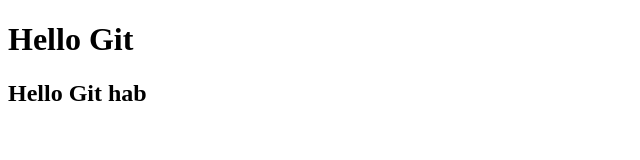
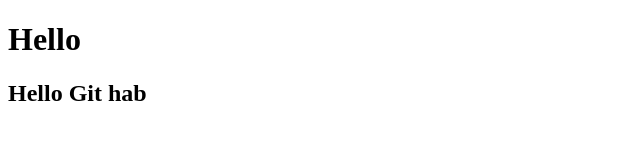
Before and after one commit to op111111OP/git-cuors, a plain HTML site: page index.html in a window 1280 px wide. Shown: the full height of the page, 0-640 px from the left. Drawn offline with Linux system fonts and the light colour scheme.

Commit message:
Update index.html

```diff
--- a/index.html
+++ b/index.html
@@ -7,7 +7,7 @@
     <title>Document</title>
 </head>
 <body>
-    <h1>Hello Git</h1>
+    <h1>Hello </h1>
     <h2>Hello Git hab</h2>
 </body>
 </html>
```
